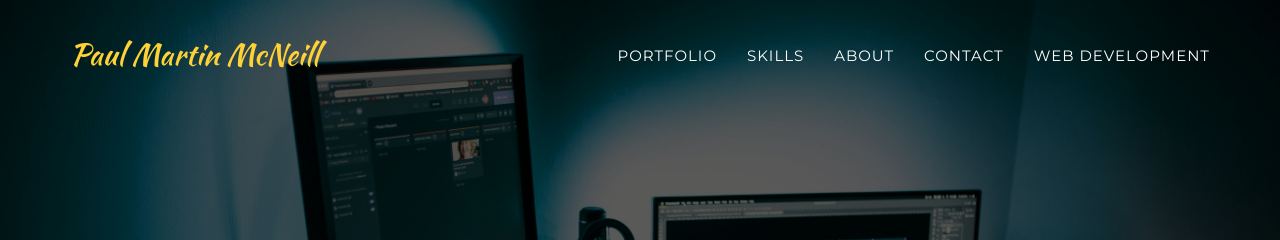
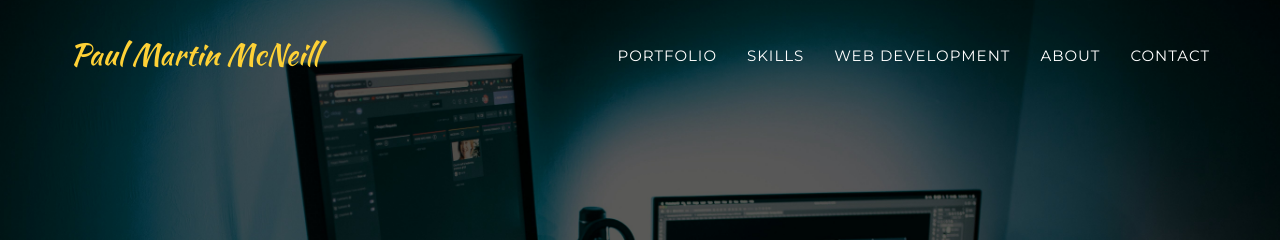
Before and after one commit to mcneillium/paulmcneill.github.io, a Jekyll site: the page built from index.html, in a window 1280 px wide and 900 px high. Shown: the top 240 px of the window. Built offline with Jekyll 4.4.1, drawn with Linux system fonts in a browser that asks for light colours; some web fonts are replaced; some of the changed lines change nothing that is shown.

Commit message:
Update header.html

```diff
--- a/_includes/header.html
+++ b/_includes/header.html
@@ -26,15 +26,16 @@
                         <a class="page-scroll" href="#skills">Skills</a>
                     </li>
                     <li>
+                        <a href="page-scroll" href="#web-development">Web Development</a>
+                    </li>
+                    <li>
                         <a class="page-scroll" href="#about">About</a>
                     </li>
                     <li>
                         <a class="page-scroll" href="#contact">Contact</a>
                     </li>
 
-<li>
-    <a href="/web-development.html">Web Development</a>
-</li>
+
 
 </ul>
             </div>
```
